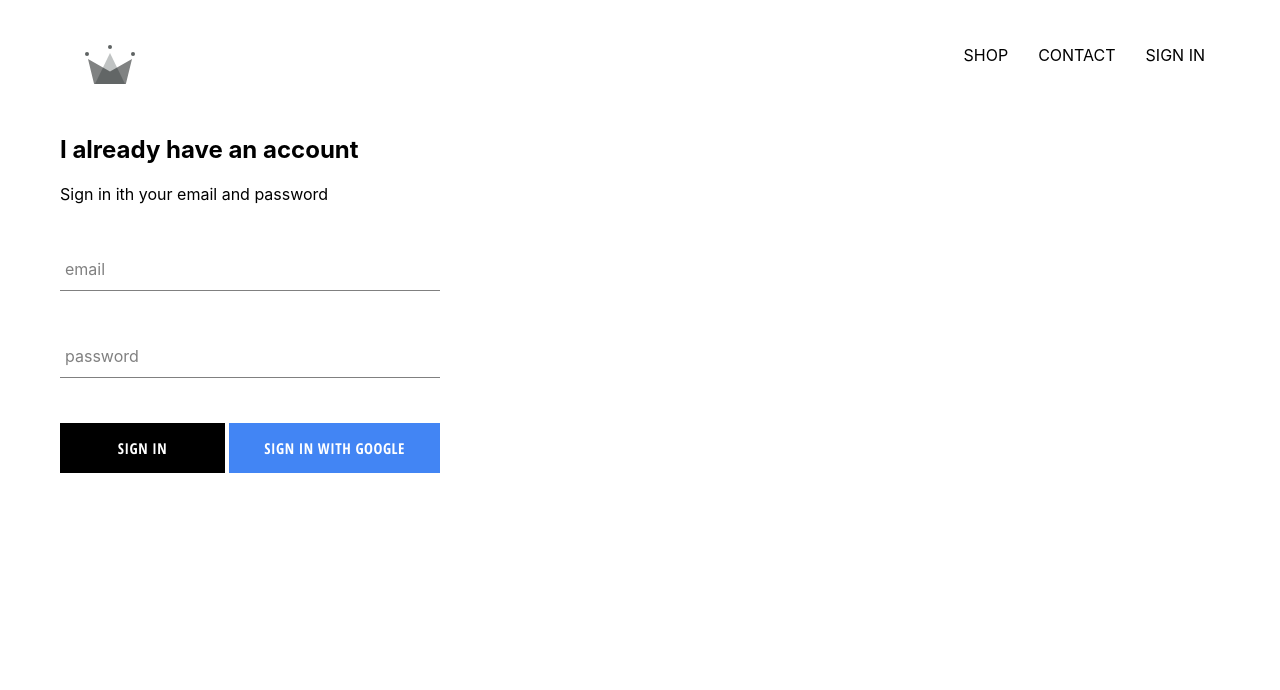
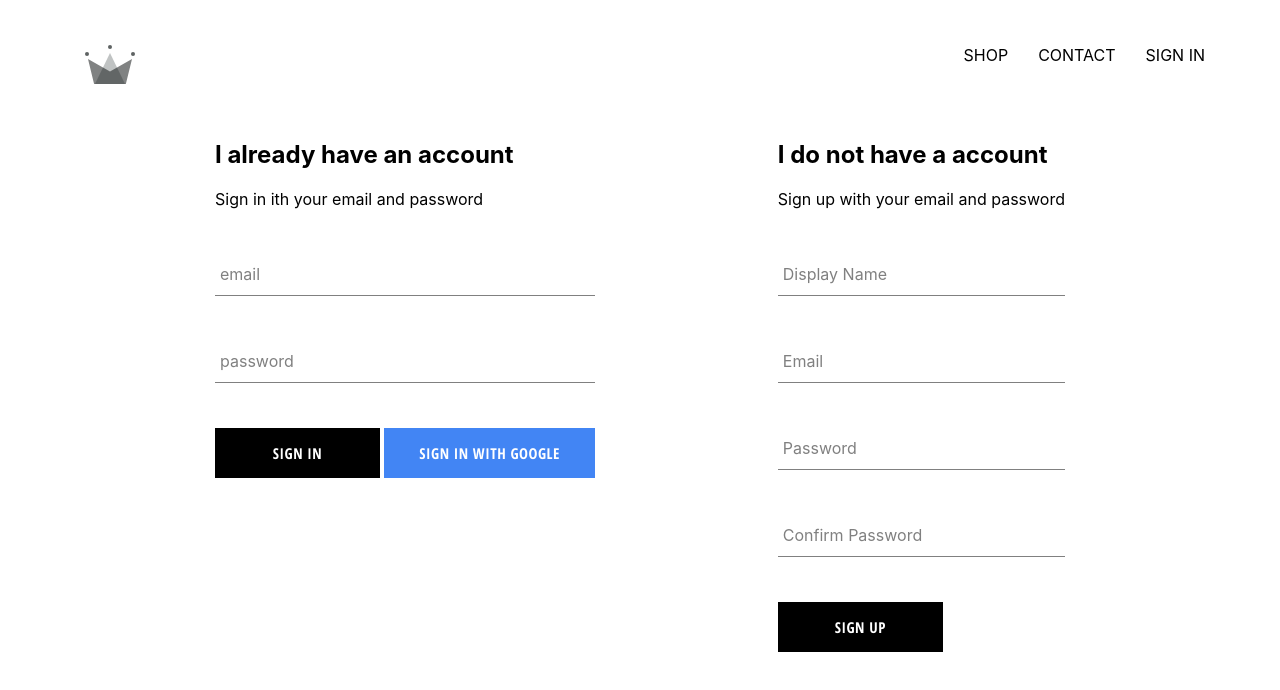
Before and after one commit to ecpenguin/crwn-clothing, a React (Create React App) app: page /signin in a window 1280 px wide. Shown: the top 690 px of the page. Built offline with nearby package versions, Linux system fonts and the light colour scheme; no server answers.

Commit message:
sign in method finished

```diff
--- a/src/App.js
+++ b/src/App.js
@@ -7,7 +7,7 @@
 import ShopPage from './pages/shop/shop.component';
 import SignInAndSignUpPage from './pages/sign-in-and-sign-up/sign-in-and-sign-up.component';
 import Header from './components/header/header.component';
-import { auth } from "./firebase/firebase.utils";
+import { auth, createUserProfileDocument } from "./firebase/firebase.utils";
 
 class App extends React.Component {
   constructor() {
@@ -21,10 +21,22 @@
   unsubscribeFromAuth = null;
 
   componentDidMount() {
-    auth.onAuthStateChanged(user => {
-      this.setState({ currentUser: user });
+    this.unsubscribeFromAuth = auth.onAuthStateChanged(async userAuth => {
 
-      console.log(user);
+      if(userAuth){
+        const userRef = await createUserProfileDocument(userAuth);
+
+        userRef.onSnapshot(snapShot =>{
+          this.setState({
+            currentUser: {
+              id:snapShot.id,
+              ...snapShot.data()
+            }
+          });
+        });
+      }
+
+      this.setState({currentUser: userAuth});
     })
   }
 
--- a/src/components/sign-in/sign-in.component.jsx
+++ b/src/components/sign-in/sign-in.component.jsx
@@ -3,7 +3,7 @@
 import FormInput from "../form-input/form-input.component";
 import CustomButton from "../custom-button/custom-button.component";
 
-import { signInWithGoogle } from "../../firebase/firebase.utils";
+import { auth, signInWithGoogle } from "../../firebase/firebase.utils";
 
 import "./sign-in.styles.scss";
 
@@ -17,10 +17,18 @@
         }
     }
 
-    handleSubmit = event => {
+    handleSubmit = async event => {
         event.preventDefault();
 
-        this.setState({ email: "", password: "" })
+        const {email, password} = this.state;
+
+        try {
+            await auth.signInWithEmailAndPassword(email, password);
+            this.setState({ email: "", password: "" })
+        } catch(error){
+            console.log(error);
+        }
+
     }
 
     handleChange = event => {
@@ -47,9 +55,9 @@
                     <FormInput
                         name="password"
                         type="password"
-                        value={this.state.email}
+                        value={this.state.password}
                         label="password"
-                        handleC hange={this.handleChange}
+                        handleChange={this.handleChange}
                         required
                     />
                     <div className="buttons">
--- /dev/null
+++ b/src/components/sign-up/sign-up.component.jsx
@@ -0,0 +1,103 @@
+import React from 'react';
+
+import FormInput from '../form-input/form-input.component';
+import CustomButton from '../custom-button/custom-button.component';
+
+import { auth, createUserProfileDocument } from '../../firebase/firebase.utils';
+
+import './sign-up.styles.scss';
+
+class SignUp extends React.Component {
+  constructor() {
+    super();
+
+    this.state = {
+      displayName: '',
+      email: '',
+      password: '',
+      confirmPassword: ''
+    };
+  }
+
+  handleSubmit = async event => {
+    event.preventDefault();
+
+    const { displayName, email, password, confirmPassword } = this.state;
+
+    if (password !== confirmPassword) {
+      alert("passwords don't match");
+      return;
+    }
+
+    try {
+      const { user } = await auth.createUserWithEmailAndPassword(
+        email,
+        password
+      );
+
+      await createUserProfileDocument(user, { displayName });
+
+      this.setState({
+        displayName: '',
+        email: '',
+        password: '',
+        confirmPassword: ''
+      });
+    } catch (error) {
+      console.error(error);
+    }
+  };
+
+  handleChange = event => {
+    const { name, value } = event.target;
+
+    this.setState({ [name]: value });
+  };
+
+  render() {
+    const { displayName, email, password, confirmPassword } = this.state;
+    return (
+      <div className='sign-up'>
+        <h2 className='title'>I do not have a account</h2>
+        <span>Sign up with your email and password</span>
+        <form className='sign-up-form' onSubmit={this.handleSubmit}>
+          <FormInput
+            type='text'
+            name='displayName'
+            value={displayName}
+            onChange={this.handleChange}
+            label='Display Name'
+            required
+          />
+          <FormInput
+            type='email'
+            name='email'
+            value={email}
+            onChange={this.handleChange}
+            label='Email'
+            required
+          />
+          <FormInput
+            type='password'
+            name='password'
+            value={password}
+            onChange={this.handleChange}
+            label='Password'
+            required
+          />
+          <FormInput
+            type='password'
+            name='confirmPassword'
+            value={confirmPassword}
+            onChange={this.handleChange}
+            label='Confirm Password'
+            required
+          />
+          <CustomButton type='submit'>SIGN UP</CustomButton>
+        </form>
+      </div>
+    );
+  }
+}
+
+export default SignUp;
--- a/src/firebase/firebase.utils.js
+++ b/src/firebase/firebase.utils.js
@@ -11,6 +11,33 @@
     appId: "1:760057554734:web:5283f01217efb16269bcbf"
 };
 
+export const createUserProfileDocument = async (userAuth, additionalData) => {
+    if(!userAuth) return;
+
+    const userRef = firestore.doc(`users/${userAuth.uid}`);
+
+    const snapShot = await userRef.get();
+
+    if(!snapShot.exists){
+        const { displayName, email } = userAuth;
+        const createdAt = new Date();
+
+        try {
+            await userRef.set({
+                displayName,
+                email,
+                createdAt,
+                ...additionalData
+            })
+        } catch (error) {
+            console.log("error creating user", error.message)
+        }
+    }
+
+    return userRef;
+
+}
+
 firebase.initializeApp(config);
 
 export const auth = firebase.auth();
--- a/src/pages/sign-in-and-sign-up/sign-in-and-sign-up.component.jsx
+++ b/src/pages/sign-in-and-sign-up/sign-in-and-sign-up.component.jsx
@@ -1,11 +1,15 @@
-import React from "react";
+import React from 'react';
 
-import SignIn from "../../components/sign-in/sign-in.component";
+import SignIn from '../../components/sign-in/sign-in.component';
+import SignUp from '../../components/sign-up/sign-up.component';
 
-import "./sign-in-and-sign-up.styles.scss";
+import './sign-in-and-sign-up.styles.scss';
 
 const SignInAndSignUpPage = () => (
-    <div className="sign-in-and-sign-up"><SignIn/></div>
-)
+  <div className='sign-in-and-sign-up'>
+    <SignIn />
+    <SignUp />
+  </div>
+);
 
 export default SignInAndSignUpPage;
--- a/src/pages/sign-in-and-sign-up/sign-in-and-sign-up.styles.scss
+++ b/src/pages/sign-in-and-sign-up/sign-in-and-sign-up.styles.scss
@@ -0,0 +1,6 @@
+.sign-in-and-sign-up {
+    width: 850px;
+    display: flex;
+    justify-content: space-between;
+    margin: 30px auto;
+  }
```
Also changed, not shown: src/components/sign-up/sign-up.styles.scss (added).
